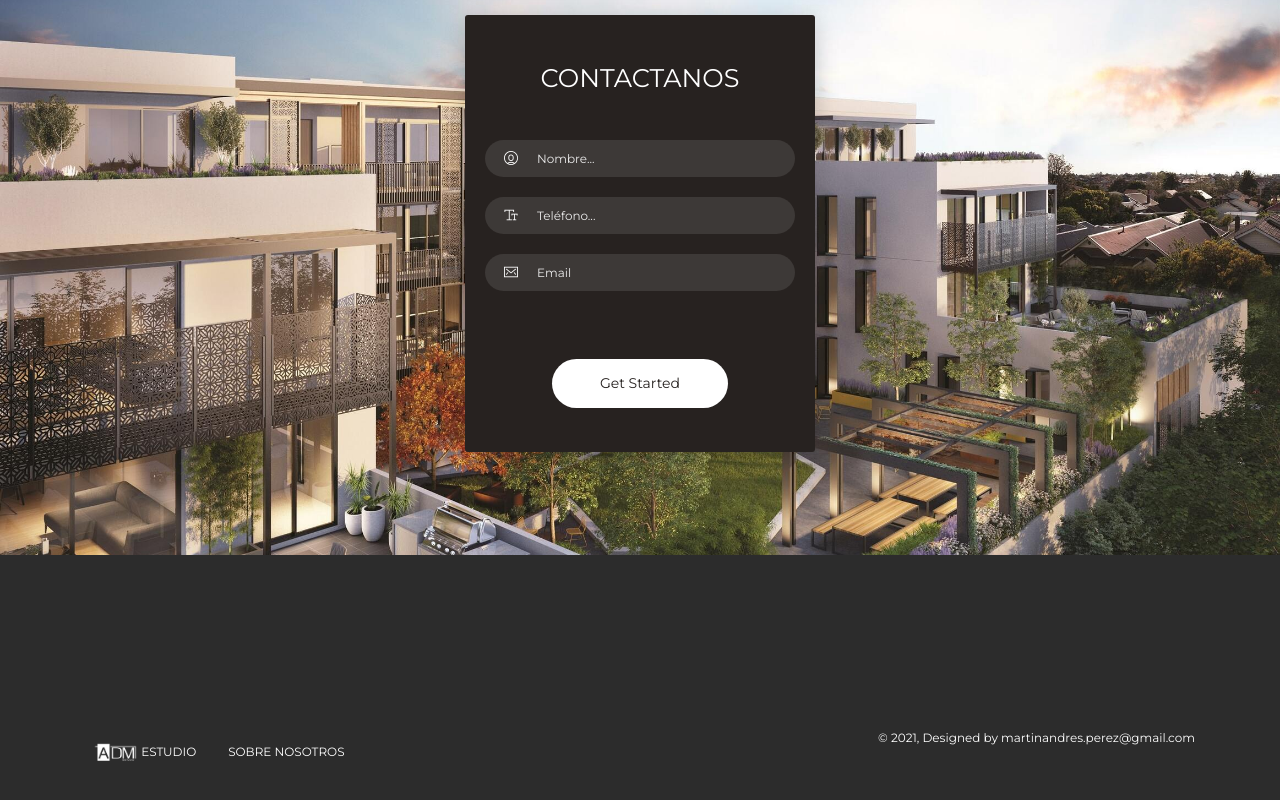
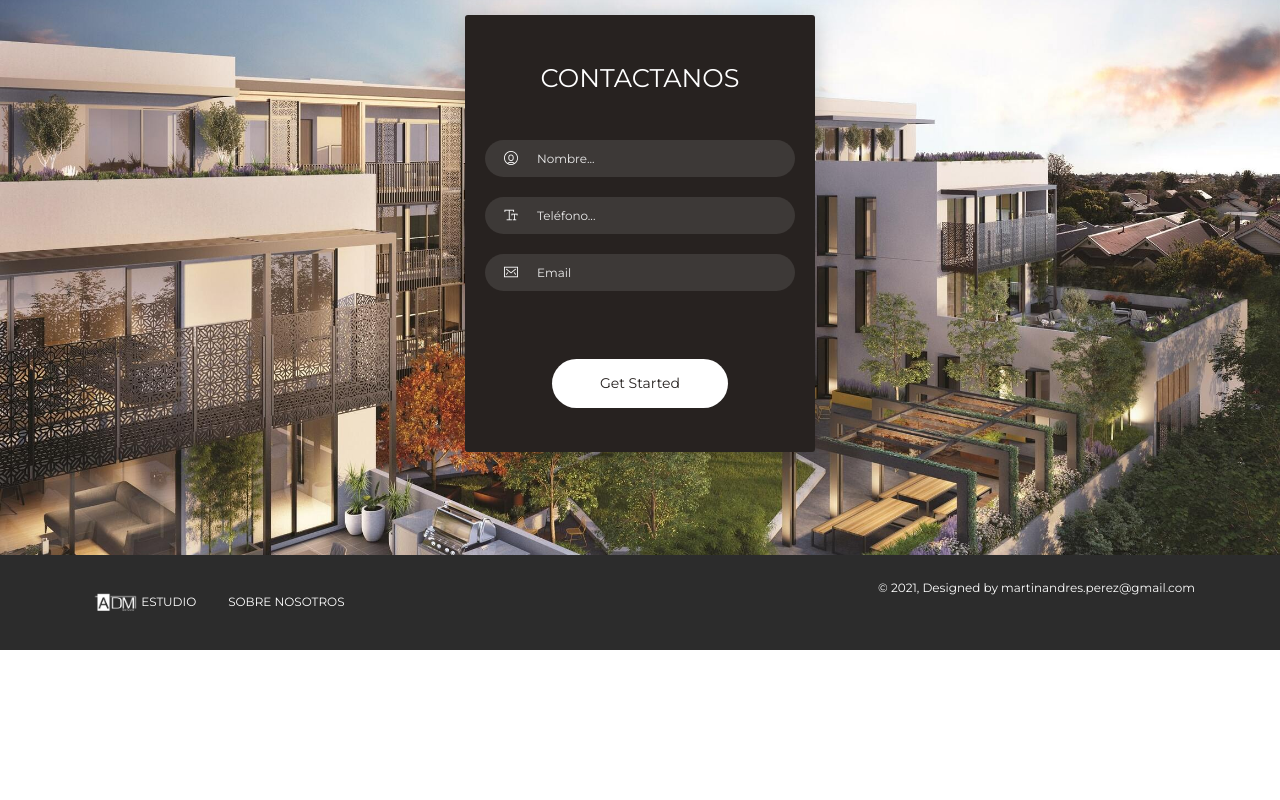
Before and after one commit to alexdiazmolina/admestudio, a Vue app: page / in a window 1280 px wide. Shown: the part 2724-3524 px from the top of the page. After the commit the page ends 3374 px from the top, so only its background shows below. Built offline with nearby package versions, Linux system fonts and the light colour scheme.

Commit message:
fix-footer

```diff
--- a/src/pages/Index.vue
+++ b/src/pages/Index.vue
@@ -100,7 +100,7 @@
     <!-- <javascript-components></javascript-components> -->
     <signup-form></signup-form>
 
-    <download-section></download-section>
+    <!-- <download-section></download-section> -->
   </div>
 </template>
 <script>
@@ -116,7 +116,7 @@ import { Parallax } from '@/components';
 // import NucleoIconsSection from './components/NucleoIconsSection';
 import SignupForm from './components/SignupForm';
 import ExamplesSection from './components/ExamplesSection';
-import DownloadSection from './components/DownloadSection';
+// import DownloadSection from './components/DownloadSection';
 
 export default {
   name: 'index',
@@ -134,7 +134,7 @@ export default {
     // NucleoIconsSection,
     SignupForm,
     ExamplesSection,
-    DownloadSection
+    //DownloadSection
   }
 };
 </script>
```
